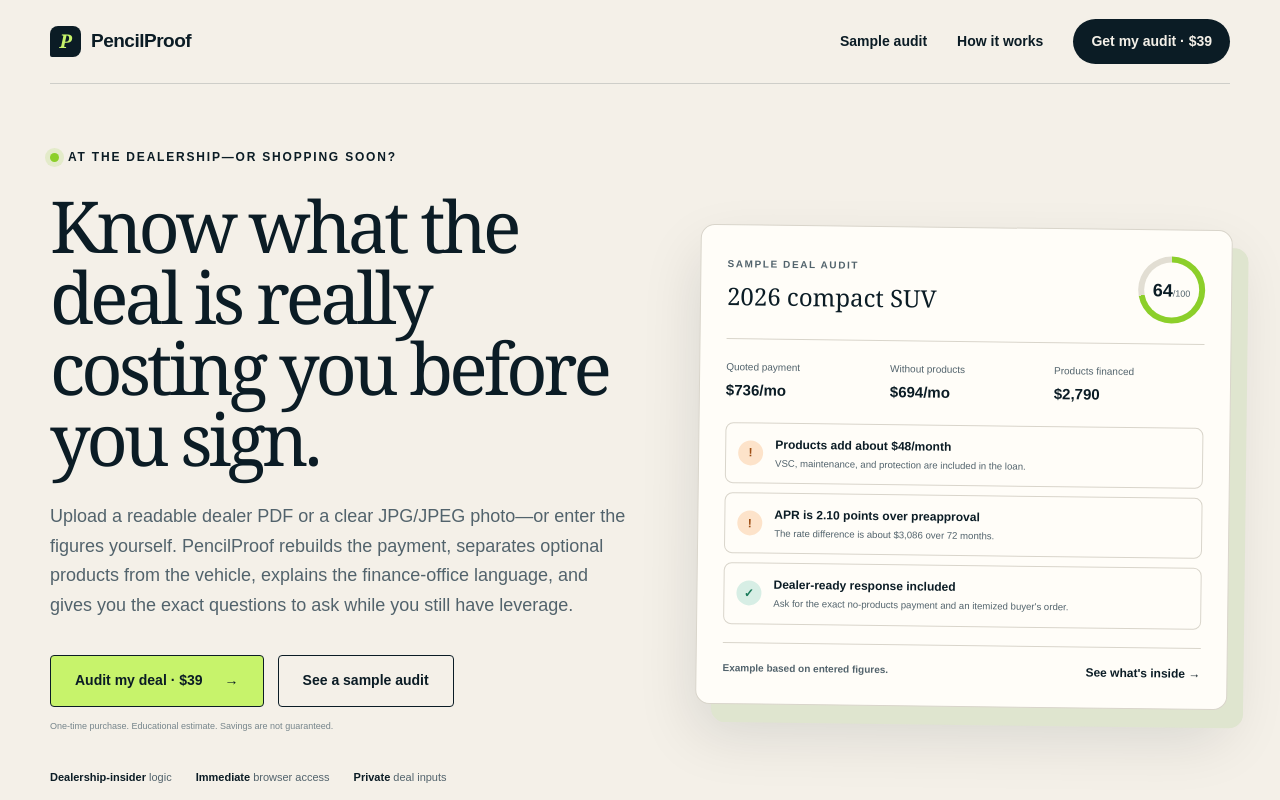
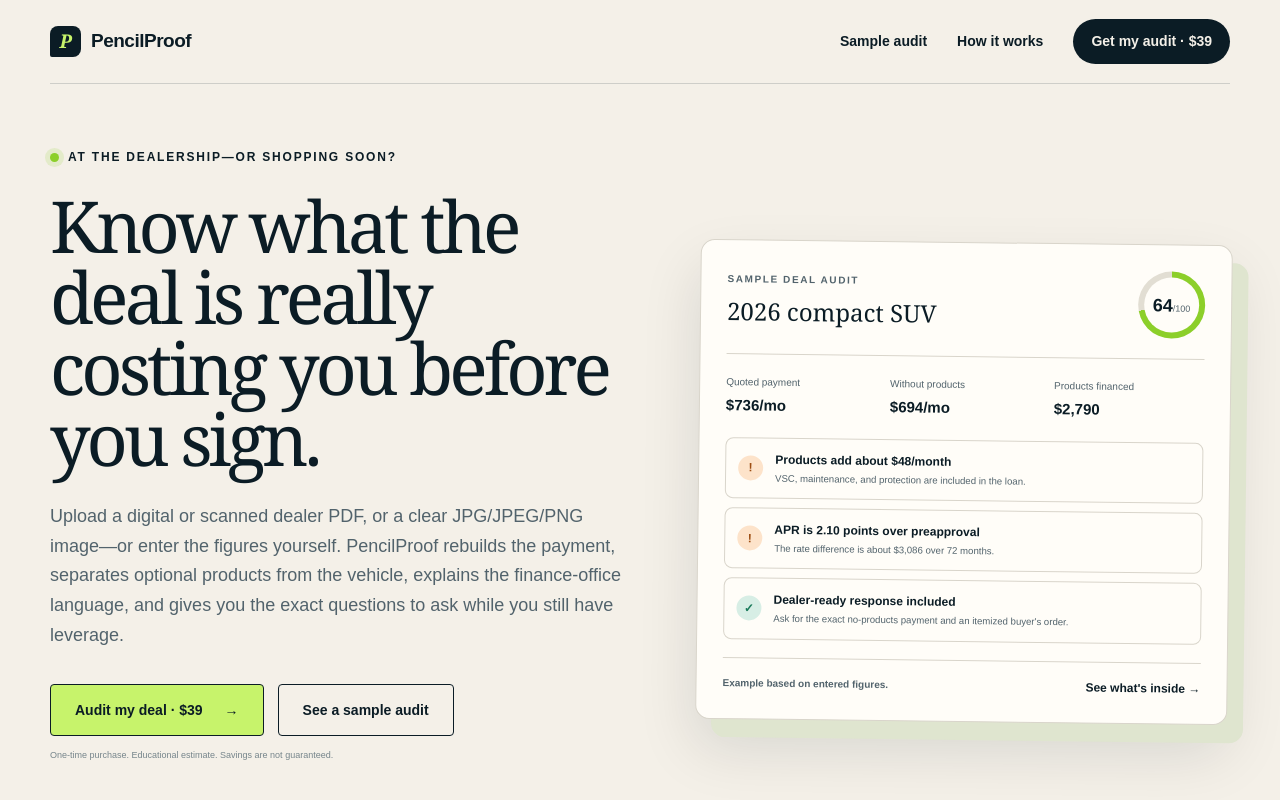
Before and after one commit to jpk0705/pencilproof, a Next.js app: page / in a window 1280 px wide. Shown: the top 800 px of the page. Built offline with nearby package versions, Linux system fonts and the light colour scheme.

Commit message:
Explain scanned PDF and PNG support

```diff
--- a/app/page.tsx
+++ b/app/page.tsx
@@ -46,7 +46,7 @@ export default function Home() {
           <div className="eyebrow"><span /> AT THE DEALERSHIP—OR SHOPPING SOON?</div>
           <h1>Know what the deal is really costing you before you sign.</h1>
           <p className="hero-lede">
-            Upload a readable dealer PDF or a clear JPG/JPEG photo—or enter the figures yourself.
+            Upload a digital or scanned dealer PDF, or a clear JPG/JPEG/PNG image—or enter the figures yourself.
             PencilProof rebuilds the payment, separates optional products from
             the vehicle, explains the finance-office language, and gives you
             the exact questions to ask while you still have leverage.
@@ -164,7 +164,7 @@ export default function Home() {
           <article>
             <span>2</span>
             <h3>Upload or enter the worksheet</h3>
-            <p>Import a readable dealer PDF or clear JPG/JPEG photo, or copy the selling price, taxes, products, trade, APR, term, and payment yourself.</p>
+            <p>Import a digital or scanned dealer PDF or clear JPG/JPEG/PNG image, or copy the selling price, taxes, products, trade, APR, term, and payment yourself.</p>
           </article>
           <article>
             <span>3</span>
@@ -211,7 +211,7 @@ export default function Home() {
           <article><h3>Is this just a payment calculator?</h3><p>No. It rebuilds the payment, separates entered products, explains common finance-office products, measures APR and trade impact, and creates an action plan.</p></article>
           <article><h3>Does PencilProof guarantee savings?</h3><p>No. It may identify costs worth questioning, but actual savings depend on the deal, lender, products, dealer, and choices you make.</p></article>
           <article><h3>Can I update the deal after the dealer responds?</h3><p>Yes. Change the inputs to compare a revised worksheet, then print or save the updated review before signing.</p></article>
-          <article><h3>Can PencilProof read every document?</h3><p>No. It can autofill recognizable text from many digital PDFs and clear JPG/JPEG photos. Blurry, cropped, handwritten, password-protected, or unusually formatted documents may require manual entry.</p></article>
+          <article><h3>Can PencilProof read every document?</h3><p>No. It can autofill recognizable text from many digital or scanned PDFs and clear JPG/JPEG/PNG images. Blurry, cropped, handwritten, password-protected, or unusually formatted documents may require manual entry.</p></article>
           <article><h3>Does PencilProof negotiate or provide advice?</h3><p>No. It is an independent educational estimate. It does not contact dealers, arrange financing, or provide legal or financial advice.</p></article>
           <article><h3>Do you store my deal?</h3><p>No. Deal inputs stay in your browser. Stripe and Link process checkout information, but PencilProof does not receive your full card number.</p></article>
           <article><h3>What should I have ready?</h3><p>Use the dealer&apos;s buyer&apos;s order, worksheet, or written quote showing price, taxes, fees, products, trade, APR, term, and payment.</p></article>
```
